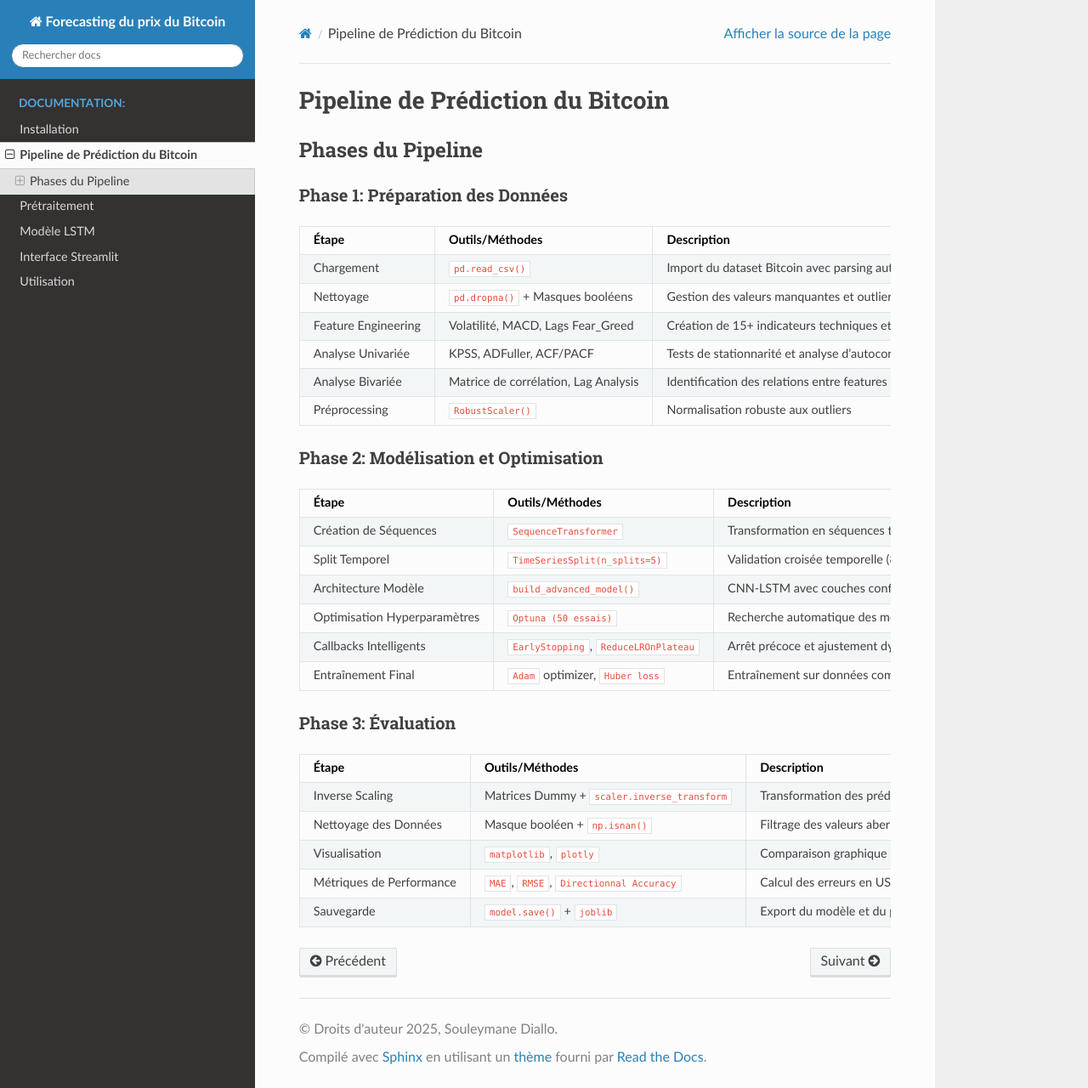
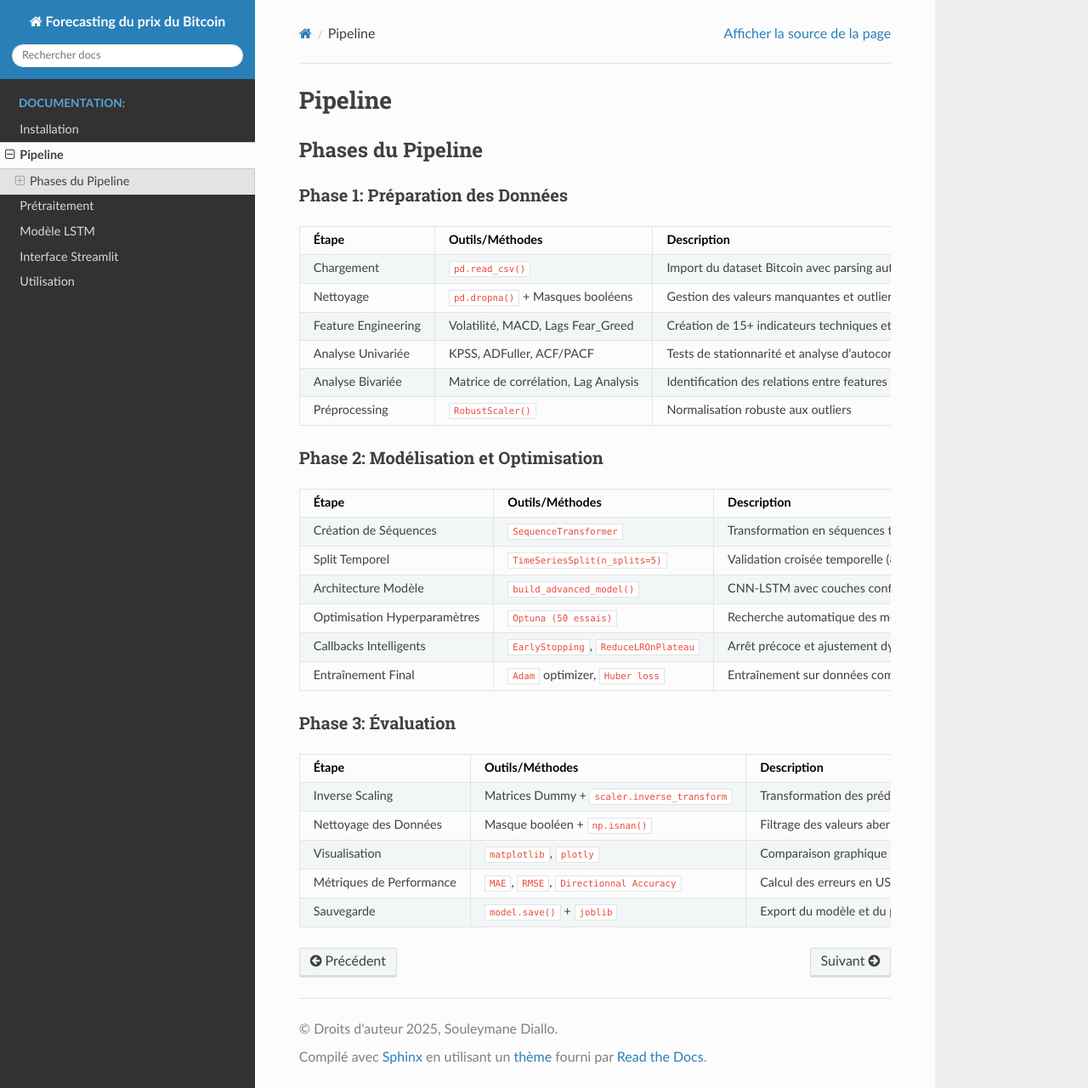
Before and after one commit to SouleymaneDiallo04/Forecasting-du-prix-du-Bitcoin, a Sphinx documentation site: the page built from docs/source/pipeline.rst, in a window 1280 px wide and 1280 px high. Shown: the whole window at 85% size. Built offline with Sphinx 7.4.7 and the Read the Docs theme 3.1.0, drawn with Linux system fonts in a browser that asks for light colours; pages that are not in the unit, such as notebooks, are missing from menus.

Commit message:
Update pipeline.rst

```diff
--- a/docs/source/pipeline.rst
+++ b/docs/source/pipeline.rst
@@ -1,7 +1,7 @@
 .. _pipeline:
 
-Pipeline de Prédiction du Bitcoin
-================================
+Pipeline
+========
 
 Phases du Pipeline
 ------------------
```
